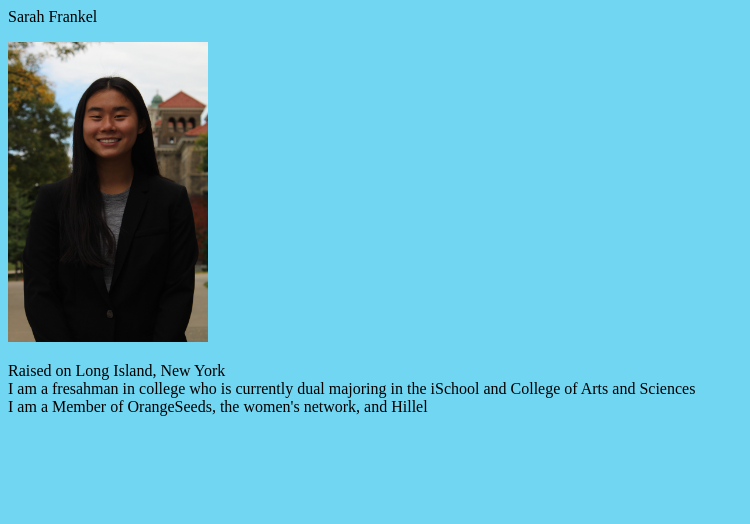
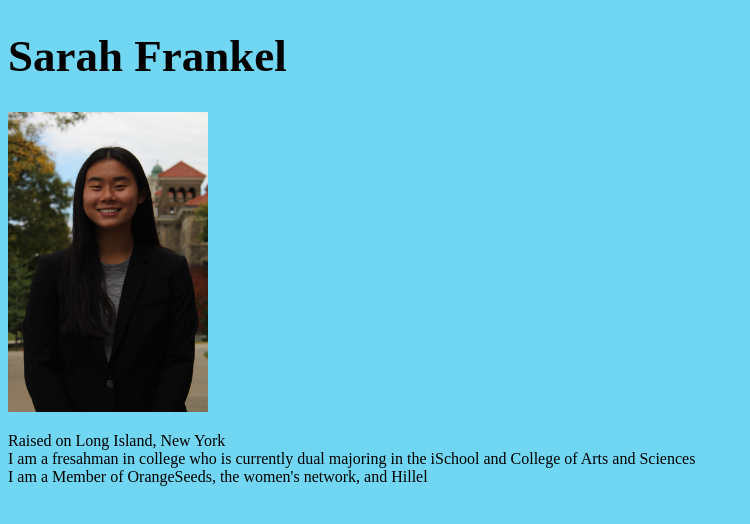
Before and after one commit to sarahfrankel21/sarahfrankel21.github.io, a plain HTML site: page index.html in a window 1280 px wide. Shown: the whole page, without its empty margins (0-750 px from the left). Drawn offline with Linux system fonts and the light colour scheme.

Commit message:
Add files via upload
removed a slash in the code

```diff
--- a/index.html
+++ b/index.html
@@ -2,7 +2,7 @@
 <html>
     <body style="background-color: #71D6F2;"></body>
 
-   </h1 style="font-size: 45px;">Sarah Frankel</h1>
+   <h1 style="font-size: 45px;">Sarah Frankel</h1>
 
 <p> <img src="sarah.JPEG" width="200" height ="300"></p>
 
```
